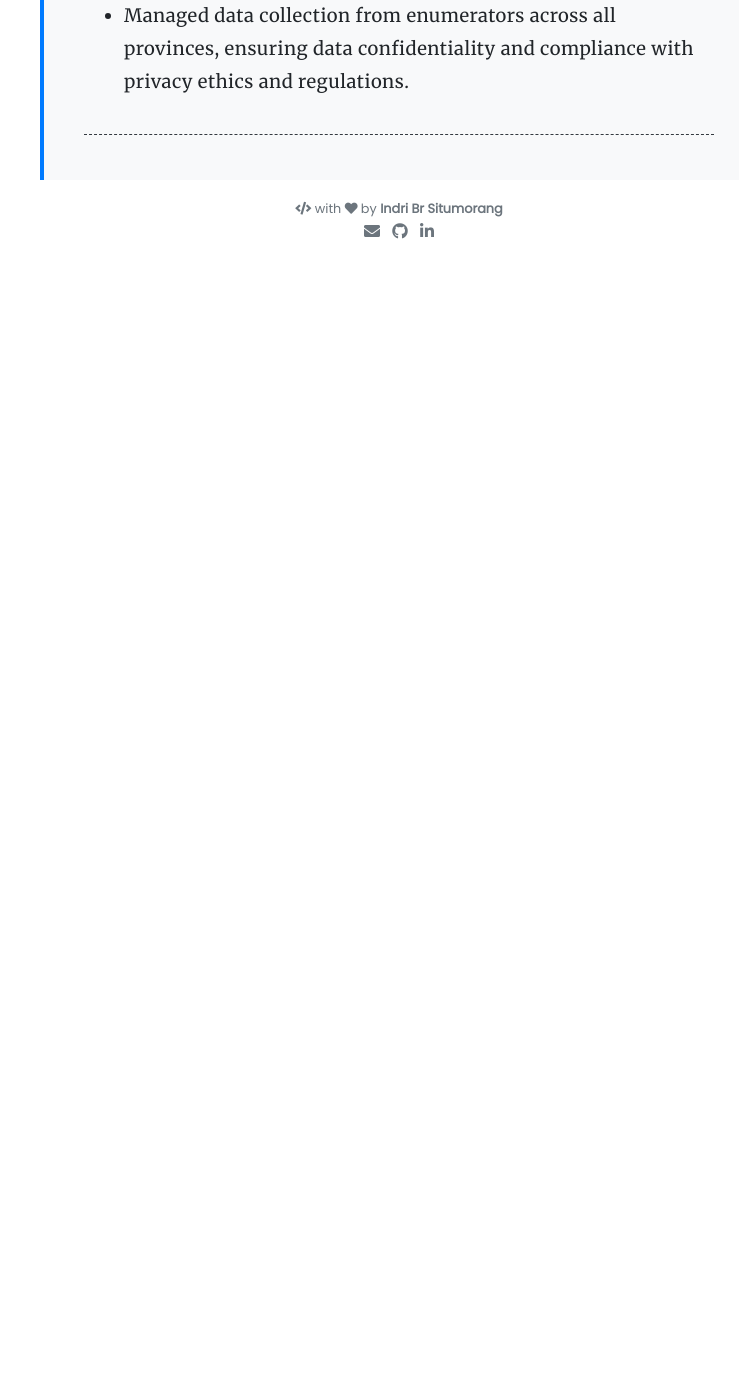
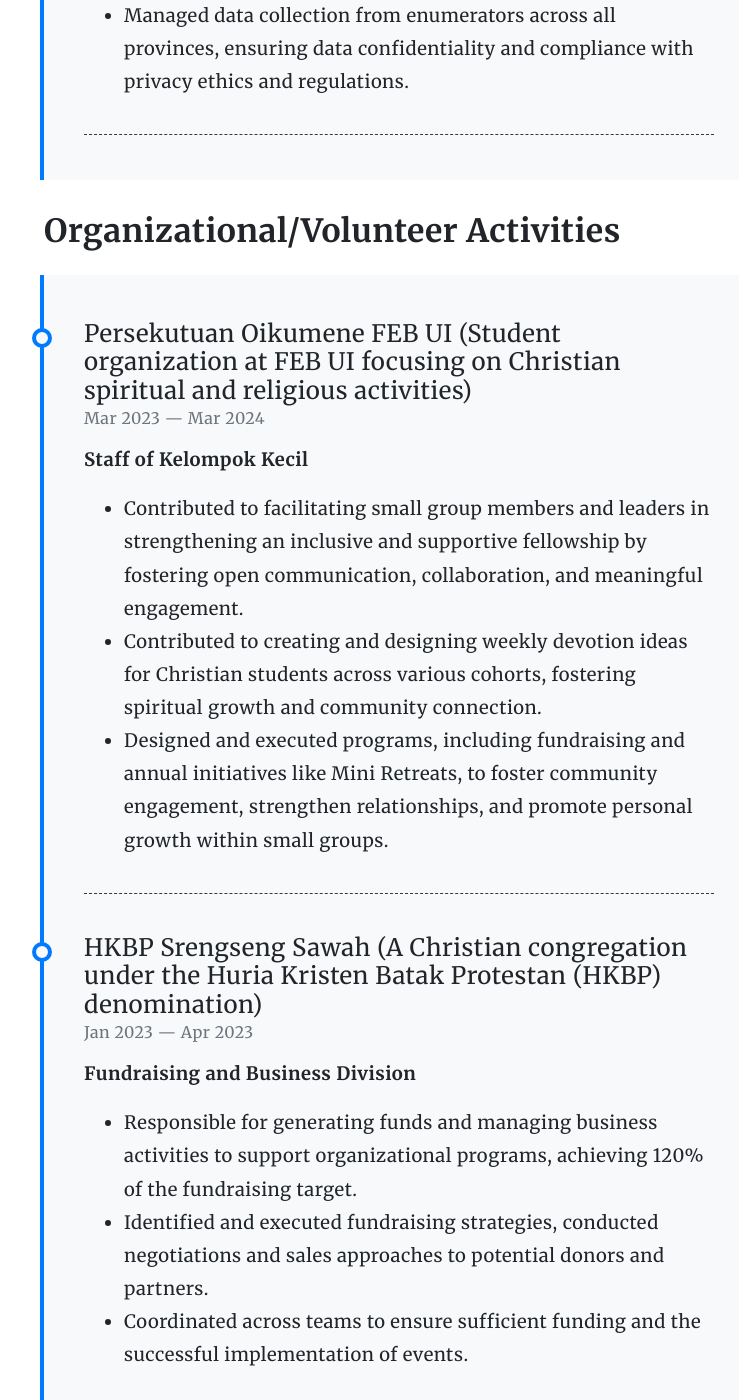
Before and after one commit to indristmrg/indristmrg.github.io, a Jekyll site: the page built from pages/about.md, in a window 1280 px wide and 1400 px high, scrolled down 5058 px. Shown: the whole window, without its empty margins (241-980 px from the left). Built offline with Jekyll 4.4.1, drawn with Linux system fonts in a browser that asks for light colours; emoji names are drawn with the system emoji font; before the commit the page ends 5318 px from its top, so only the background shows below that; some of the changed text lies outside the part shown.

Commit message:
Organisasi Experience

```diff
--- /dev/null
+++ b/_data/organizational.yml
@@ -0,0 +1,48 @@
+- title: Persekutuan Oikumene FEB UI (Student organization at FEB UI focusing on Christian spiritual and religious activities)
+  from: Mar 2023
+  to: Mar 2024
+  description: |
+    **Staff of Kelompok Kecil**
+    - Contributed to facilitating small group members and leaders in strengthening an inclusive and supportive fellowship by fostering open communication, collaboration, and meaningful engagement.
+    - Contributed to creating and designing weekly devotion ideas for Christian students across various cohorts, fostering spiritual growth and community connection.
+    - Designed and executed programs, including fundraising and annual initiatives like Mini Retreats, to foster community engagement, strengthen relationships, and promote personal growth within small groups.
+
+- title: HKBP Srengseng Sawah (A Christian congregation under the Huria Kristen Batak Protestan (HKBP) denomination)
+  from: Jan 2023
+  to: Apr 2023
+  description: |
+    **Fundraising and Business Division**
+    - Responsible for generating funds and managing business activities to support organizational programs, achieving 120% of the fundraising target.
+    - Identified and executed fundraising strategies, conducted negotiations and sales approaches to potential donors and partners.
+    - Coordinated across teams to ensure sufficient funding and the successful implementation of events.
+
+
+- title: Orientasi Pengenalan Kampus FEB UI (Orientation program for new FEB UI students to introduce campus life)
+  from: Jun 2020
+  to: Dec 2020
+  description: |
+    **Operational Staff**
+    - Responsible for ensuring the smooth execution of the event. Duties included providing and managing equipment, securing necessary permits, and overseeing all logistical arrangements to support the seamless operation of the program.
+
+- title: MASTER FEB UI (Student mentoring and academic support program at the FEB UI)
+  from: Nov 2019
+  to: Sep 2020
+  description: |
+    **Human Resource Development Staff**
+    - Facilitated communication and collaboration between intensive students and the MASTER FEB UI committee, fostering a supportive and cohesive environment.
+    - Mentored a student by providing guidance, encouragement, and resources to support their academic and personal growth.
+
+- title: Student Development and Achievement Community FEB UI (Platform for fostering student growth, skills, and achievements)
+  from: Nov 2019
+  to: Sep 2020
+  description: |
+    **Training Division Staff**
+    - Leading and organizing training sessions tailored specifically for SDAC FEB UI members, focusing on developing their capabilities, fostering teamwork, and promoting professional growth within the organization.
+
+- title: The 14th NFF FEB UI (The national art competition for university and high school students from across Indonesia)
+  from: Oct 2019
+  to: Mar 2020
+  description: |
+    **Staff of accommodation, transportation, and equipment**
+    - Facilitated the smooth operation of the event by managing logistics, including transportation, equipment, and permit coordination.
+    - Ensured seamless coordination by maintaining clear communication between teams, troubleshooting issues in real-time, and optimizing resource allocation to enhance the event’s overall success.
--- a/pages/about.md
+++ b/pages/about.md
@@ -44,7 +44,24 @@
   </div>
 </div>
 
-## <strong>Experience</strong>
+## <strong> Working Experiences</strong>
 <div class="row mt-4">
 {% include about/timeline.html %}
 </div>
+
+## <strong>Organizational/Volunteer Activities</strong>
+<div class="row mt-4">
+  <div class="col">
+    <div class="timeline-body bg-themed">
+      {% for item in site.data.organizational %}
+        <div class="timeline-item">
+          <div class="content">
+            <h4>{{ item.title }}</h4>
+            <h6 class="date">{{ item.from }} — {{ item.to }}</h6>
+            <div>{{ item.description | markdownify }}</div>
+          </div>
+        </div>
+      {% endfor %}
+    </div>
+  </div>
+</div>
```
